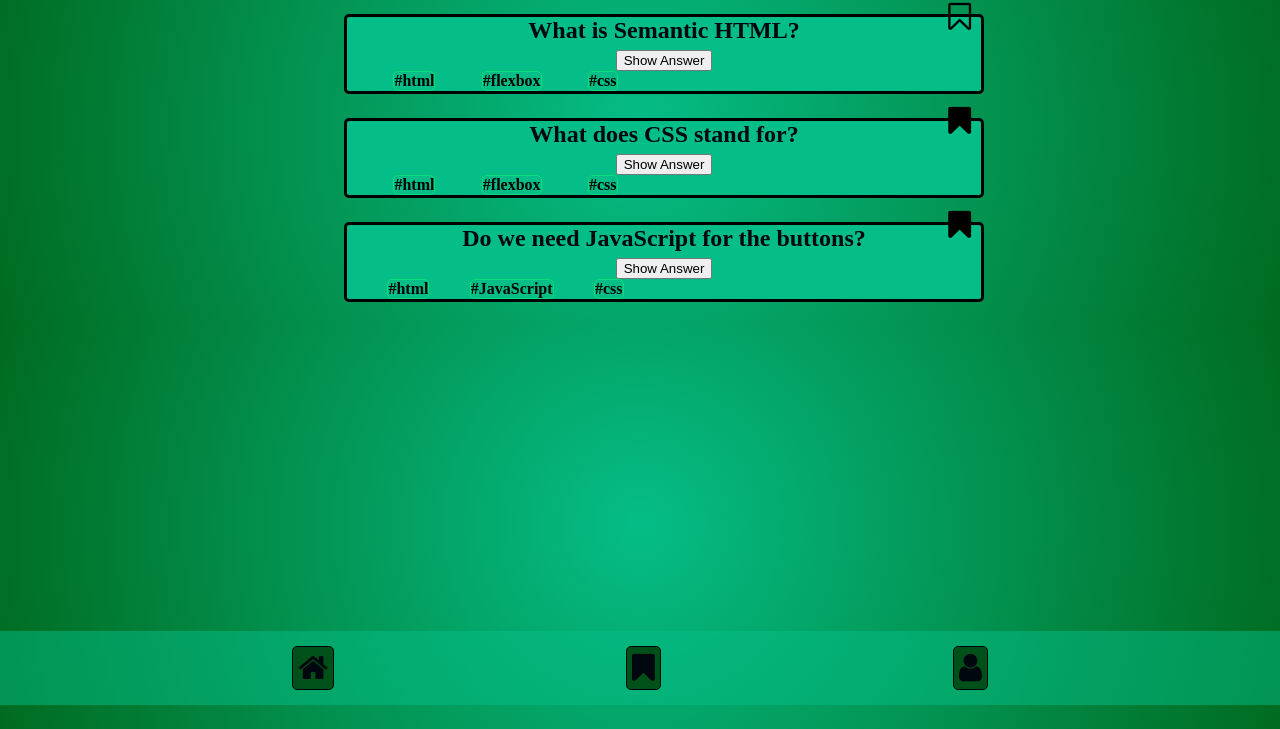
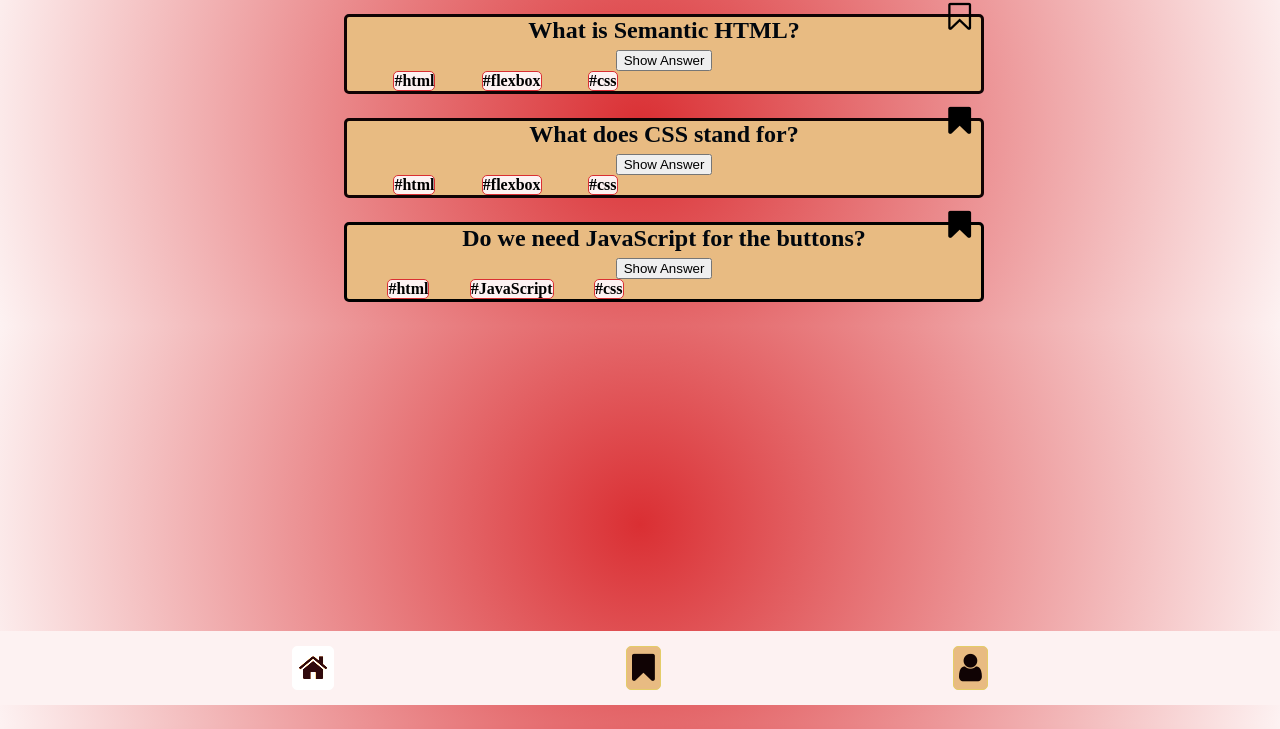
Before and after one commit to Braun-Johannes/Quiz-App, a plain HTML site: page index.html in a window 1280 px wide. Shown: the part 71-800 px from the top of the page. Drawn offline with Linux system fonts and the light colour scheme.

Commit message:
seperated css-fixed color

```diff
--- /dev/null
+++ b/components/colors.css
@@ -0,0 +1,12 @@
+:root {
+  --text: #100304;
+  --background: #fdf2f2;
+  --primary: #da2f33;
+  --secondary: #e8bb82;
+  --accent: #e4cd68;
+  --text-dark: #fceeef;
+  --background-dark: #0d0202;
+  --primary-dark: #d02528;
+  --secondary-dark: #7d5117;
+  --accent-dark: #98811b;
+}
--- /dev/null
+++ b/components/nav-bar.css
@@ -0,0 +1,35 @@
+.nav-banner {
+  padding: 15px 0;
+  width: 100%;
+  position: fixed;
+  z-index: 10;
+  bottom: 3%;
+  text-align: center;
+  background-color: var(--background);
+}
+
+.nav-container {
+  max-width: 100%;
+  margin: 0 auto;
+  display: flex;
+  justify-content: space-evenly;
+}
+
+.nav-container i {
+  font-size: 2rem;
+  border-radius: 5px;
+  background-color: var(--secondary);
+  padding: 5px;
+  color: var(--text);
+  border: solid 1px var(--accent);
+}
+
+.nav-container i:hover {
+  color: var(--primary);
+  background-color: var(--background);
+  cursor: pointer;
+}
+
+.nav-banner a.active {
+  filter: brightness(300%);
+}
--- /dev/null
+++ b/components/profile.css
@@ -0,0 +1,33 @@
+.description-container {
+  /* box-sizing: border-box; */
+  position: absolute;
+  display: flex;
+  flex-direction: row;
+  width: 100%;
+  /* border: solid red; */
+}
+
+.profile-name {
+  position: absolute;
+  bottom: 80%;
+  left: 20%;
+}
+
+.profile-picture {
+  position: relative;
+  top: 10%;
+  margin: 3rem;
+  width: 15rem;
+  border-radius: 50%;
+}
+
+.about-me {
+  position: relative;
+  top: 25%;
+}
+
+.about-me-text {
+  position: relative;
+  top: 30%;
+}
+/* Mobile Position not working */
--- /dev/null
+++ b/components/question-cards.css
@@ -0,0 +1,89 @@
+.title-container {
+  /* box-sizing: border-box; */
+  position: relative;
+  text-align: center;
+  font-size: 3rem;
+  background-color: var(--background);
+  color: var(--text);
+  border: solid var(--accent);
+  width: 100%;
+  top: 0;
+  margin-top: 0;
+}
+
+.first-question-container {
+  /* box-sizing: border-box; */
+  position: relative;
+  text-align: center;
+  font-weight: bold;
+  font-size: 1.5rem;
+  width: 50%;
+  left: 25%;
+  margin: 1.5rem;
+  border: solid var(--text);
+  border-radius: 5px;
+  background-color: var(--secondary);
+}
+
+.second-question-container {
+  /* box-sizing: border-box; */
+  position: relative;
+  text-align: center;
+  font-weight: bold;
+  font-size: 1.5rem;
+  width: 50%;
+  left: 25%;
+  margin: 1.5rem;
+  border: solid var(--text);
+  border-radius: 5px;
+  background-color: var(--secondary);
+}
+
+.third-question-container {
+  /* box-sizing: border-box; */
+  position: relative;
+  text-align: center;
+  font-weight: bold;
+  font-size: 1.5rem;
+  width: 50%;
+  left: 25%;
+  margin: 1.5rem;
+  border: solid;
+  border-radius: 5px;
+  background-color: var(--secondary);
+}
+
+.first-question-container i {
+  position: absolute;
+  top: -1rem;
+  right: 10px;
+  font-size: 2rem;
+}
+
+.second-question-container i,
+.third-question-container i {
+  position: absolute;
+  top: -1rem;
+  right: 10px;
+  font-size: 2rem;
+}
+
+.categories-container {
+  /* box-sizing: border-box; */
+  display: flex;
+  justify-content: space-evenly;
+  flex-wrap: wrap;
+  list-style: none;
+  width: 50%;
+  padding: 0;
+}
+
+.html,
+.flexbox,
+.css,
+.javascript {
+  border: solid 1px var(--primary);
+  border-radius: 5px;
+  background-color: var(--background);
+  font-size: 1rem;
+}
--- /dev/null
+++ b/global.css
@@ -0,0 +1,23 @@
+@import "/components/question-cards.css";
+@import "/components/colors.css";
+@import "/components/nav-bar.css";
+@import "/components/profile.css";
+* {
+  box-sizing: border-box;
+  margin: 0;
+}
+
+body {
+  background: radial-gradient(circle, var(--primary), var(--background));
+}
+
+p,
+article,
+h2,
+h1 {
+  color: #01070e;
+}
+
+ul {
+  padding: 0;
+}
--- a/index.html
+++ b/index.html
@@ -7,7 +7,7 @@
       content="width=
     , initial-scale=1.0"
     />
-    <link rel="stylesheet" href="styles.css" />
+    <link rel="stylesheet" href="global.css" />
     <link rel="stylesheet" href="font-awesome-4.7.0/css/font-awesome.min.css" />
     <script src="" defer></script>
     <title>Quiz App</title>
--- a/styles.css
+++ /dev/null
@@ -1,177 +0,0 @@
-* {
-  /* box-sizing: border-box; */
-  margin: 0;
-}
-
-body {
-  background: radial-gradient(circle, #05bd86, #006b20);
-}
-
-p,
-article,
-h2,
-h1 {
-  color: #01070e;
-}
-
-ul {
-  padding: 0;
-}
-
-.title-container {
-  box-sizing: border-box;
-  position: relative;
-  text-align: center;
-  font-size: 3rem;
-  background-color: rgba(5, 189, 134, 0.344);
-  color: #01070e;
-  border: solid #07df7a;
-  width: 100%;
-  top: 0;
-  margin-top: 0;
-}
-
-.nav-banner {
-  padding: 15px 0;
-  width: 100%;
-  position: fixed;
-  z-index: 10;
-  bottom: 3%;
-  text-align: center;
-  background-color: rgb(5, 189, 134, 0.5);
-}
-
-.nav-container {
-  max-width: 100%;
-  margin: 0 auto;
-  display: flex;
-  justify-content: space-evenly;
-}
-
-.nav-container i {
-  font-size: 2rem;
-  border-radius: 5px;
-  background-color: #005119;
-  padding: 5px;
-  color: #01070e;
-  border: solid 1px black;
-}
-
-.nav-container i:hover {
-  color: #006b20;
-  background-color: #05bd86;
-}
-
-.nav-banner a.active {
-  cursor: pointer;
-  color: black;
-}
-/* active no longer working */
-.first-question-container {
-  box-sizing: border-box;
-  position: relative;
-  text-align: center;
-  font-weight: bold;
-  font-size: 1.5rem;
-  width: 50%;
-  left: 25%;
-  margin: 1.5rem;
-  border: solid black;
-  border-radius: 5px;
-  background-color: #05bd86;
-}
-
-.second-question-container {
-  box-sizing: border-box;
-  position: relative;
-  text-align: center;
-  font-weight: bold;
-  font-size: 1.5rem;
-  width: 50%;
-  left: 25%;
-  margin: 1.5rem;
-  border: solid black;
-  border-radius: 5px;
-  background-color: #05bd86;
-}
-
-.third-question-container {
-  box-sizing: border-box;
-  position: relative;
-  text-align: center;
-  font-weight: bold;
-  font-size: 1.5rem;
-  width: 50%;
-  left: 25%;
-  margin: 1.5rem;
-  border: solid;
-  border-radius: 5px;
-  background-color: #05bd86;
-}
-
-.first-question-container i {
-  position: absolute;
-  top: -1rem;
-  right: 10px;
-  font-size: 2rem;
-}
-
-.second-question-container i,
-.third-question-container i {
-  position: absolute;
-  top: -1rem;
-  right: 10px;
-  font-size: 2rem;
-}
-
-.categories-container {
-  box-sizing: border-box;
-  display: flex;
-  justify-content: space-evenly;
-  flex-wrap: wrap;
-  list-style: none;
-  width: 50%;
-  padding: 0;
-}
-
-.html,
-.flexbox,
-.css,
-.javascript {
-  border: solid 1px #07df7a;
-  border-radius: 5px;
-  background-color: #05bd86;
-  font-size: 1rem;
-}
-
-.description-container {
-  box-sizing: border-box;
-  position: absolute;
-  display: flex;
-  flex-direction: row;
-  width: 100%;
-}
-
-.profile-name {
-  position: relative;
-  bottom: 80%;
-  left: 20%;
-}
-
-.profile-picture {
-  position: relative;
-  top: 10%;
-  margin: 3rem;
-  width: 15rem;
-  border-radius: 50%;
-}
-
-.about-me {
-  position: relative;
-  top: 25%;
-}
-
-.about-me-text {
-  position: relative;
-  top: 20%;
-}
```
Also changed, not shown: bookmark.html (+1 -1 lines), profile.html (+1 -1 lines).
